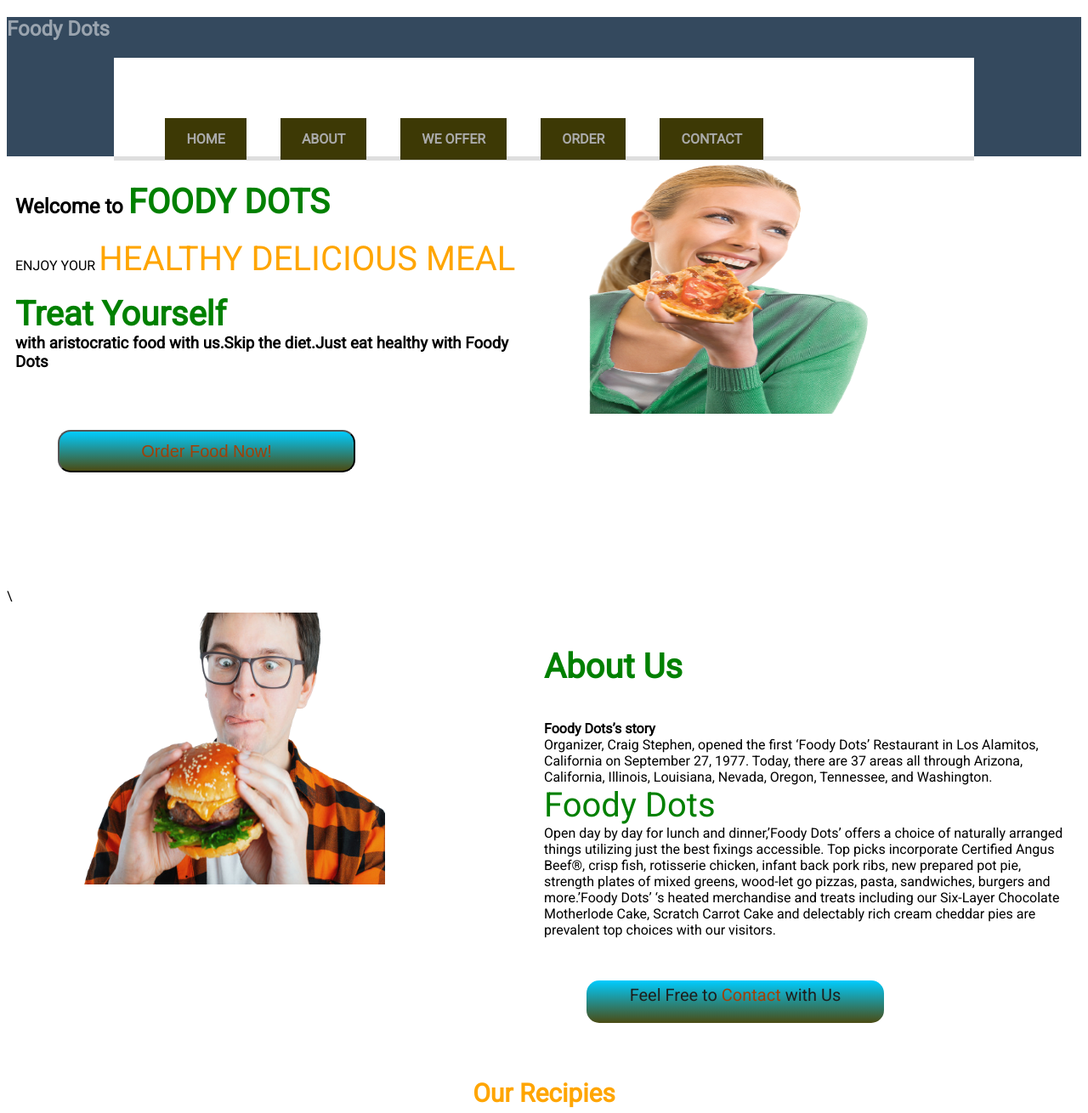
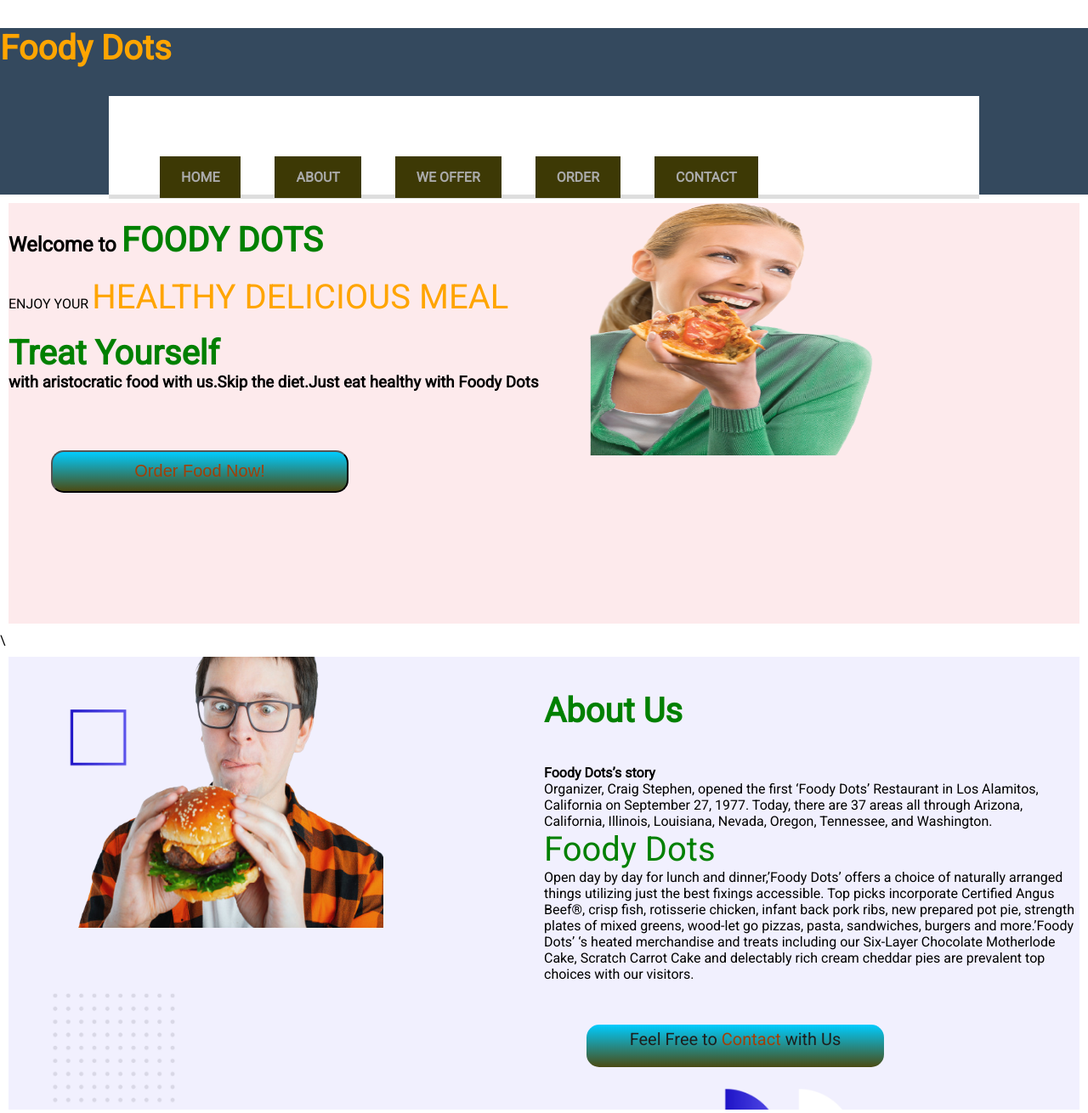
Before and after one commit to GreenerAsraf/Assignment-one, a plain HTML site: page index.html in a window 1280 px wide. Shown: the top 1310 px of the page at 85% size. Drawn offline with Linux system fonts and the light colour scheme.

Commit message:
first commit

```diff
--- a/index.html
+++ b/index.html
@@ -17,7 +17,7 @@
 <body>
             <!-- navbar with effect -->
             <section style="background: #34495e; color: rgba(255, 255, 255, 0.5);">
-                <h2>Foody Dots</h2>
+                <h2 class="heading">Foody Dots</h2>
                 <nav class="circle">
                   <ul>
                     <li><a href="#">Home</a></li>
@@ -32,7 +32,7 @@
               <!-- Navbar Ends -->
 
               <!-- first section starts-->
-    <section class="flexible-area">
+    <section class="flexible-area top-banner">
         <div class="half-width">
             <h1>Welcome to <span class="heading-color">FOODY DOTS</span></h1>
             <p>ENJOY YOUR <span class="heading">HEALTHY  DELICIOUS MEAL</span> </p>
--- a/style.css
+++ b/style.css
@@ -1,6 +1,7 @@
 body{
     /* background-color:whitesmoke; */
     font-family: 'Roboto', sans-serif;
+    margin: 0;
 }
 
 /* navbar start */
@@ -62,7 +63,10 @@ nav.circle ul li a {
   }
 
   /* navbar ends here */
-
+.top-banner{
+  background-image: url(./images/Frame\ 58.jpg);
+  background-repeat: no-repeat;
+}
 
 .heading{
     color: orange;
@@ -82,8 +86,8 @@ nav.circle ul li a {
 }
 
 .second-section{
- background-image: url(./images/Frame\ 56.jpg) no-repeat  ;
- border-color: black;
+ background-image: url(./images/Frame\ 56.jpg)  ;
+ background-repeat: no-repeat;
  background-size: 100%;
 }
 .half-width img{
@@ -123,6 +127,8 @@ nav.circle ul li a {
     display: flex;
     width: 30%;
 
+
+
 }
 .one-third-width img{
     width: 300px;
@@ -133,7 +139,7 @@ nav.circle ul li a {
 .one-third-width{
   border: 1px solid;
   padding: 10px;
-  box-shadow: 5px 10px #888888;
+  box-shadow: 15px 10px #888888;
   margin: 30px;
 }
 h5{
@@ -144,9 +150,9 @@ h5{
   background-color: #00bcd4  ;
     width: 100%;
     height: 100px;
-    margin-top: 70px;
+   padding: 10px;
     border-radius: 25px;
-    margin: 20px;
+
 }
 .end-part-text{
     text-align: center;
@@ -165,6 +171,8 @@ h5{
 
 .review{
   margin-top: 140px;
+  margin-bottom: 40px;
+  padding: 20px;
 }
 
 .review h3{
```
